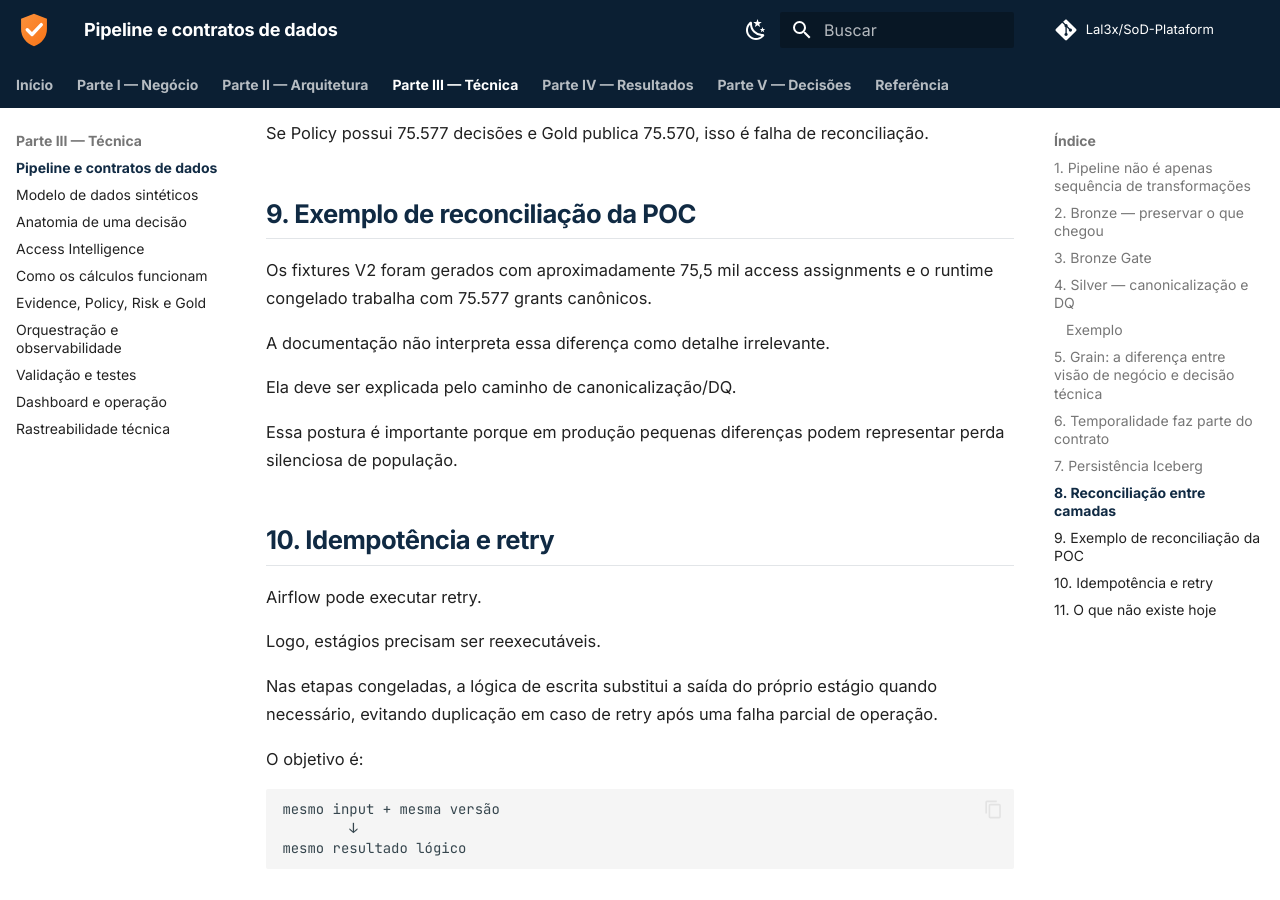
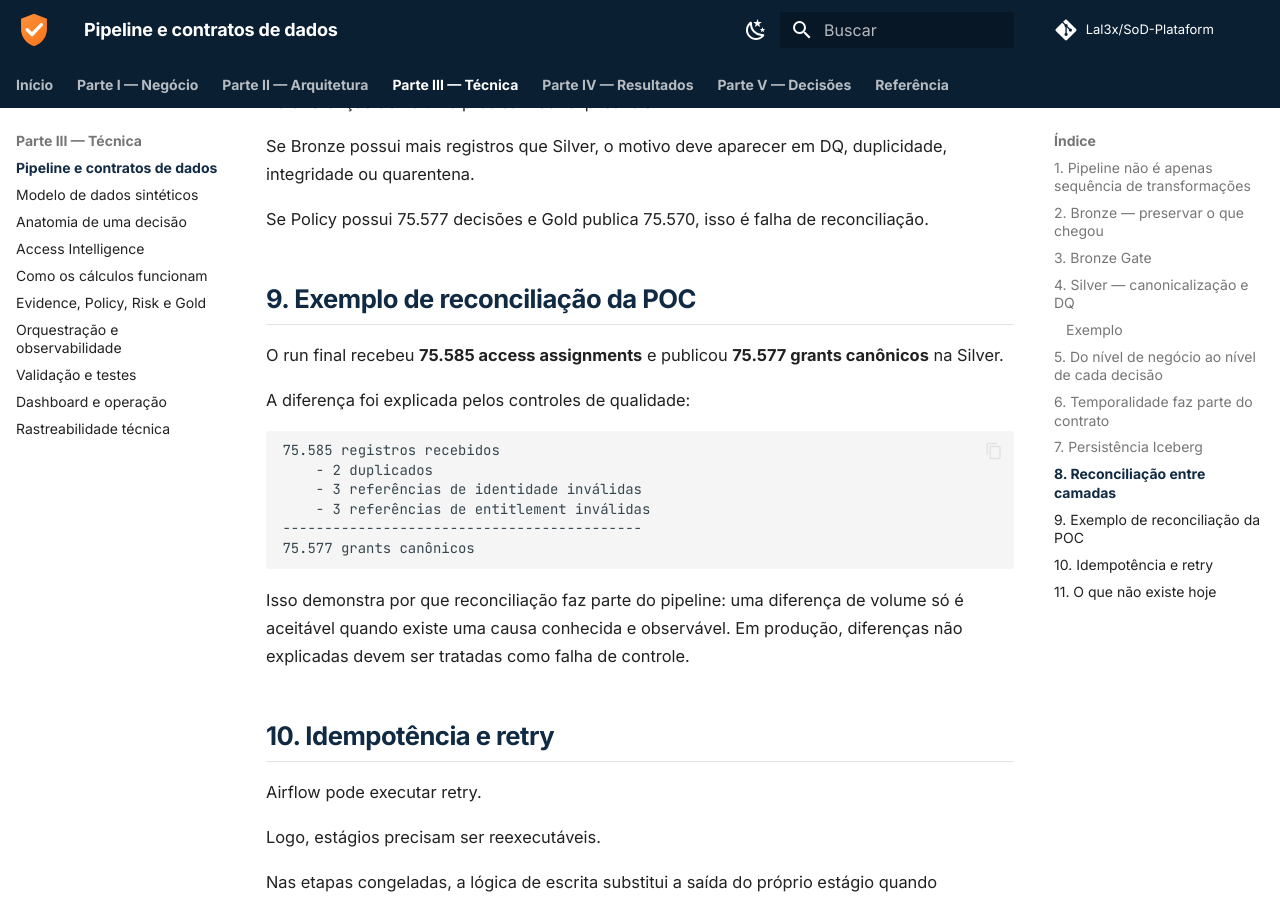
Before and after one commit to Lal3x/SoD-Plataform, an MkDocs documentation site: the page built from docs/tecnica/pipeline.md, in a window 1280 px wide and 900 px high, scrolled down 5397 px. Built offline with MkDocs 1.6.1 and Material for MkDocs 9.7.7, drawn with Linux system fonts in a browser that asks for light colours; comment, search, counter and statistics services are not loaded; some of the changed text lies outside the part shown.

Commit message:
docs: simplify record detail terminology

````diff
--- a/docs/tecnica/pipeline.md
+++ b/docs/tecnica/pipeline.md
@@ -7,13 +7,13 @@
 !!! tip "Em linguagem simples"
     O pipeline faz sete coisas em ordem: **recebe os dados → padroniza → entende o contexto → mede o comportamento esperado → organiza evidências → aplica regras → prioriza e publica o resultado**.
 
-Antes da tabela, três termos técnicos:
+Antes da tabela, duas definições ajudam na leitura:
 
-- **grain:** nível de detalhe representado por uma linha;
+- **nível de detalhe:** indica o que cada linha representa;
 - **canônico:** formato padronizado em que o restante da plataforma pode confiar;
 - **lineage:** trilha que permite descobrir de qual fonte, arquivo e execução um dado veio.
 
-| Etapa | Grain principal | Input | Output | Papel |
+| Etapa | Nível de detalhe principal | Input | Output | Papel |
 |---|---|---|---|---|
 | Bronze | registro da fonte | arquivos/source extracts | tabelas Bronze | preservar ingestão e lineage |
 | Silver | entidade/grant canônico | Bronze | tabelas canônicas | normalizar e validar |
@@ -97,15 +97,17 @@
 
 Esse detalhe evita falsos positivos causados por dados quebrados.
 
-## 5. Grain: a diferença entre visão de negócio e decisão técnica
+## 5. Do nível de negócio ao nível de cada decisão
 
 O case trabalha com comunidade e Entitlement × Sigla.
 
-A implementação precisa de grain mais específico:
+Para decidir e explicar um caso individual, a implementação trabalha em um nível mais específico:
 
 ~~~text
 grant_id + assessment_date
 ~~~
+
+Em linguagem simples, isso significa **um acesso específico de uma identidade avaliado em uma determinada data**.
 
 Por quê?
 
@@ -180,13 +182,20 @@
 
 ## 9. Exemplo de reconciliação da POC
 
-Os fixtures V2 foram gerados com aproximadamente 75,5 mil access assignments e o runtime congelado trabalha com 75.577 grants canônicos.
+O run final recebeu **75.585 access assignments** e publicou **75.577 grants canônicos** na Silver.
 
-A documentação não interpreta essa diferença como detalhe irrelevante.
+A diferença foi explicada pelos controles de qualidade:
 
-Ela deve ser explicada pelo caminho de canonicalização/DQ.
+```text
+75.585 registros recebidos
+    - 2 duplicados
+    - 3 referências de identidade inválidas
+    - 3 referências de entitlement inválidas
+-------------------------------------------
+75.577 grants canônicos
+```
 
-Essa postura é importante porque em produção pequenas diferenças podem representar perda silenciosa de população.
+Isso demonstra por que reconciliação faz parte do pipeline: uma diferença de volume só é aceitável quando existe uma causa conhecida e observável. Em produção, diferenças não explicadas devem ser tratadas como falha de controle.
 
 ## 10. Idempotência e retry
 
````
Also changed, not shown: docs/index.md (+0 -3 lines), docs/negocio/problema-e-fases.md (+4 -4 lines), docs/tecnica/modelo-dados.md (+15 -5 lines).
